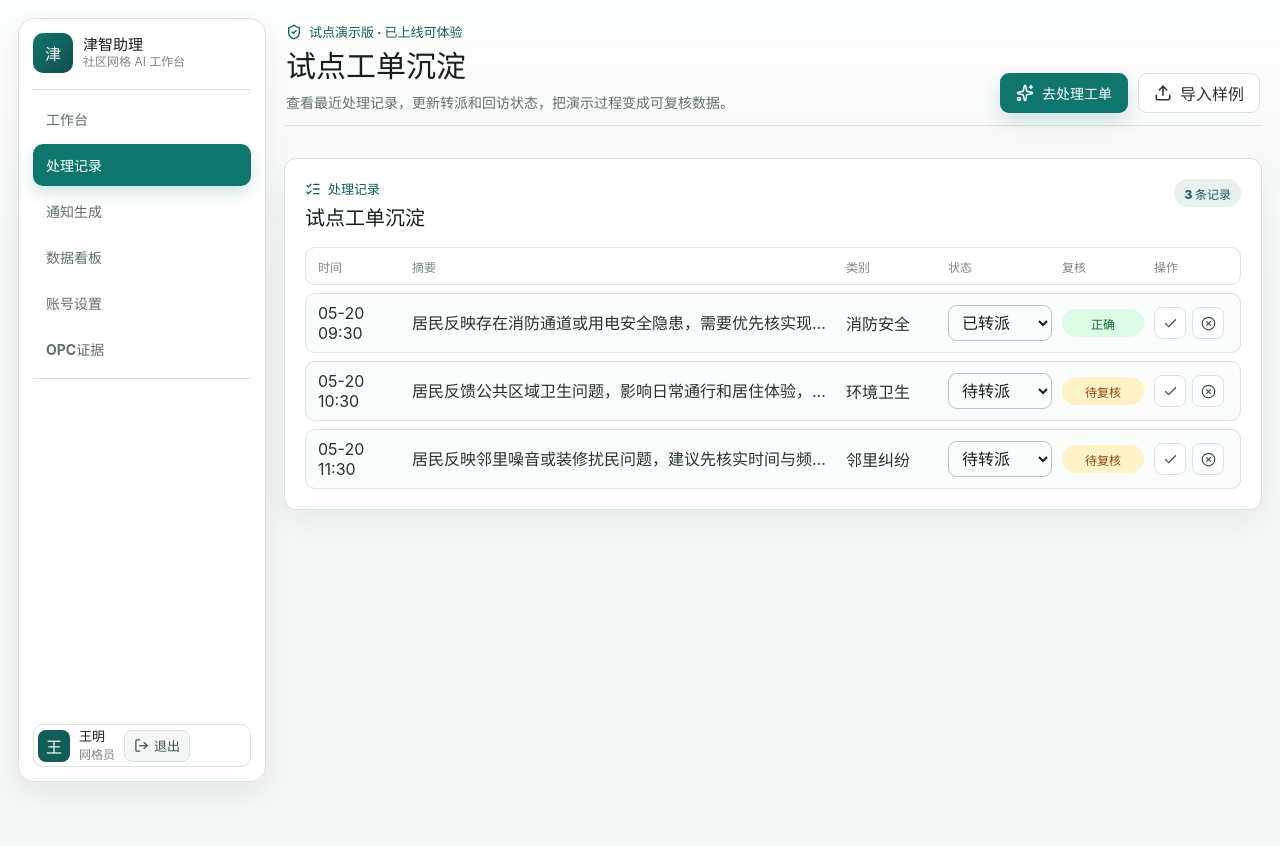
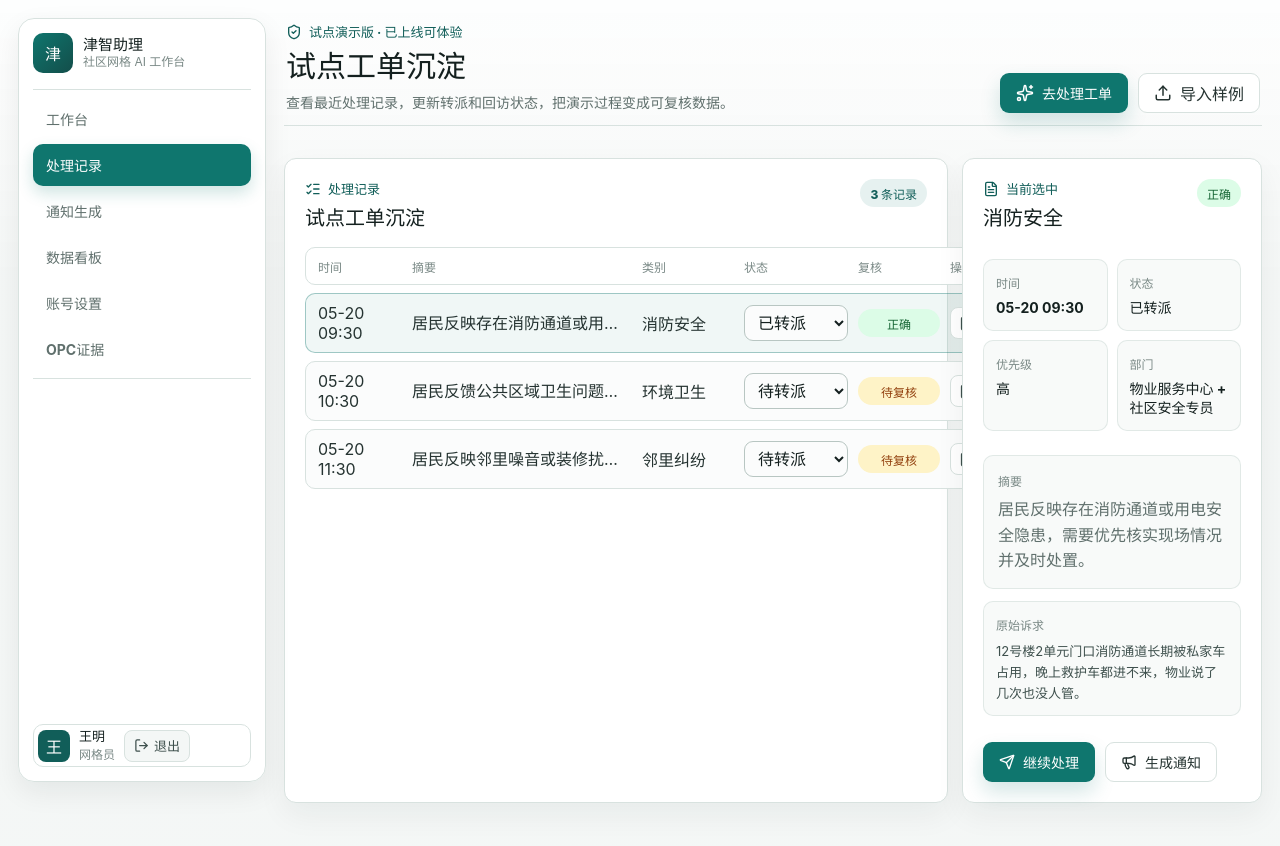
Before and after one commit to wzy88/jinzhi-assistant, a React (Vite) app: page / in a window 1280 px wide. Both pictures are taken after a click on the button "处理记录". Shown: the top 846 px of the page. Built offline with nearby package versions, Linux system fonts and the light colour scheme.

Commit message:
Clarify record detail interaction

```diff
--- a/src/App.css
+++ b/src/App.css
@@ -875,7 +875,10 @@ select:focus {
   background: rgba(15, 118, 110, 0.07);
 }
 
-.record-panel {
+.records-layout {
+  display: grid;
+  grid-template-columns: minmax(0, 1fr) minmax(300px, 0.36fr);
+  gap: 14px;
   margin-top: 14px;
 }
 
@@ -894,6 +897,11 @@ select:focus {
   border: 1px solid var(--border);
   border-radius: 10px;
   background: #fbfcfc;
+}
+
+.record-row.active {
+  border-color: rgba(15, 118, 110, 0.36);
+  background: rgba(15, 118, 110, 0.06);
 }
 
 .record-head {
@@ -949,6 +957,48 @@ select:focus {
 .inline-actions button:hover {
   color: var(--primary-dark);
   border-color: var(--primary);
+}
+
+.record-detail-panel {
+  align-self: start;
+  display: grid;
+  gap: 12px;
+}
+
+.detail-grid {
+  display: grid;
+  grid-template-columns: repeat(2, minmax(0, 1fr));
+  gap: 9px;
+}
+
+.detail-grid div,
+.record-original {
+  border: 1px solid rgba(220, 229, 226, 0.78);
+  border-radius: 10px;
+  padding: 12px;
+  background: #f8faf9;
+}
+
+.detail-grid span,
+.record-original span {
+  color: var(--ink-500);
+  font-size: 12px;
+  font-weight: 750;
+}
+
+.detail-grid strong {
+  display: block;
+  margin-top: 7px;
+  color: var(--ink-900);
+  font-size: 14px;
+  line-height: 1.35;
+}
+
+.record-original p {
+  margin: 7px 0 0;
+  color: var(--ink-700);
+  font-size: 13px;
+  line-height: 1.6;
 }
 
 .notice-button {
@@ -1286,6 +1336,7 @@ select:focus {
   .workspace-grid,
   .dashboard,
   .account-grid,
+  .records-layout,
   .metric-grid,
   .workbench-flow,
   .proof-strip,
@@ -1314,6 +1365,7 @@ select:focus {
 
   .result-grid,
   .form-grid,
+  .detail-grid,
   .workflow-list {
     grid-template-columns: 1fr;
   }
--- a/src/App.tsx
+++ b/src/App.tsx
@@ -320,10 +320,14 @@ function App() {
     updateReview(currentRecordId, review)
   }
 
-  function loadRecord(record: TicketRecord) {
+  function selectRecord(record: TicketRecord) {
     setTicket(record.text)
     setAnalysis(record.analysis)
     setCurrentRecordId(record.id)
+  }
+
+  function loadRecord(record: TicketRecord) {
+    selectRecord(record)
     setActiveView('workspace')
   }
 
@@ -863,6 +867,7 @@ function App() {
       )}
 
       {activeView === 'records' && (
+        <section className="records-layout">
           <section className="panel record-panel" id="records">
             <div className="panel-heading">
               <div>
@@ -884,9 +889,9 @@ function App() {
                 <span role="columnheader">操作</span>
               </div>
               {records.slice(0, 8).map((record) => (
-            <div className="record-row" role="row" key={record.id}>
+                <div className={`record-row ${record.id === currentRecordId ? 'active' : ''}`} role="row" key={record.id}>
                   <span role="cell">{record.createdAt}</span>
-              <button className="text-button" type="button" onClick={() => loadRecord(record)} role="cell">
+                  <button className="text-button" type="button" onClick={() => selectRecord(record)} role="cell">
                     {record.analysis.summary}
                   </button>
                   <span role="cell">{record.analysis.category}</span>
@@ -901,16 +906,79 @@ function App() {
                     {record.review}
                   </span>
                   <span className="inline-actions" role="cell">
-                <button type="button" aria-label="标记正确" onClick={() => updateReview(record.id, '正确')}>
-                  <Check size={15} aria-hidden="true" />
+                    <button type="button" aria-label="查看详情" onClick={() => selectRecord(record)}>
+                      <FileText size={15} aria-hidden="true" />
                     </button>
-                <button type="button" aria-label="标记需调整" onClick={() => updateReview(record.id, '需调整')}>
-                  <XCircle size={15} aria-hidden="true" />
+                    <button type="button" aria-label="继续处理" onClick={() => loadRecord(record)}>
+                      <Send size={15} aria-hidden="true" />
                     </button>
                   </span>
                 </div>
               ))}
             </div>
+          </section>
+
+          <aside className="panel record-detail-panel" aria-label="选中工单详情">
+            <div className="panel-heading">
+              <div>
+                <p className="section-kicker">
+                  <FileText size={16} aria-hidden="true" />
+                  当前选中
+                </p>
+                <h2>{currentRecord?.analysis.category || '暂无工单'}</h2>
+              </div>
+              <span className={`review-badge review-${currentRecord?.review || '待复核'}`}>
+                {currentRecord?.review || '待复核'}
+              </span>
+            </div>
+            {currentRecord && (
+              <>
+                <div className="detail-grid">
+                  <div>
+                    <span>时间</span>
+                    <strong>{currentRecord.createdAt}</strong>
+                  </div>
+                  <div>
+                    <span>状态</span>
+                    <strong>{currentRecord.status}</strong>
+                  </div>
+                  <div>
+                    <span>优先级</span>
+                    <strong>{currentRecord.analysis.urgency}</strong>
+                  </div>
+                  <div>
+                    <span>部门</span>
+                    <strong>{currentRecord.analysis.department}</strong>
+                  </div>
+                </div>
+                <div className="summary-box">
+                  <span>摘要</span>
+                  <p>{currentRecord.analysis.summary}</p>
+                </div>
+                <div className="record-original">
+                  <span>原始诉求</span>
+                  <p>{currentRecord.text}</p>
+                </div>
+                <div className="button-row">
+                  <button className="primary-button" type="button" onClick={() => loadRecord(currentRecord)}>
+                    <Send size={16} aria-hidden="true" />
+                    继续处理
+                  </button>
+                  <button
+                    className="secondary-button"
+                    type="button"
+                    onClick={() => {
+                      setNoticePrompt(`${currentRecord.analysis.category}处置进展提醒`)
+                      setActiveView('notice')
+                    }}
+                  >
+                    <Megaphone size={16} aria-hidden="true" />
+                    生成通知
+                  </button>
+                </div>
+              </>
+            )}
+          </aside>
         </section>
       )}
 
```
Lines whose indentation alone changed are shown as unchanged.
